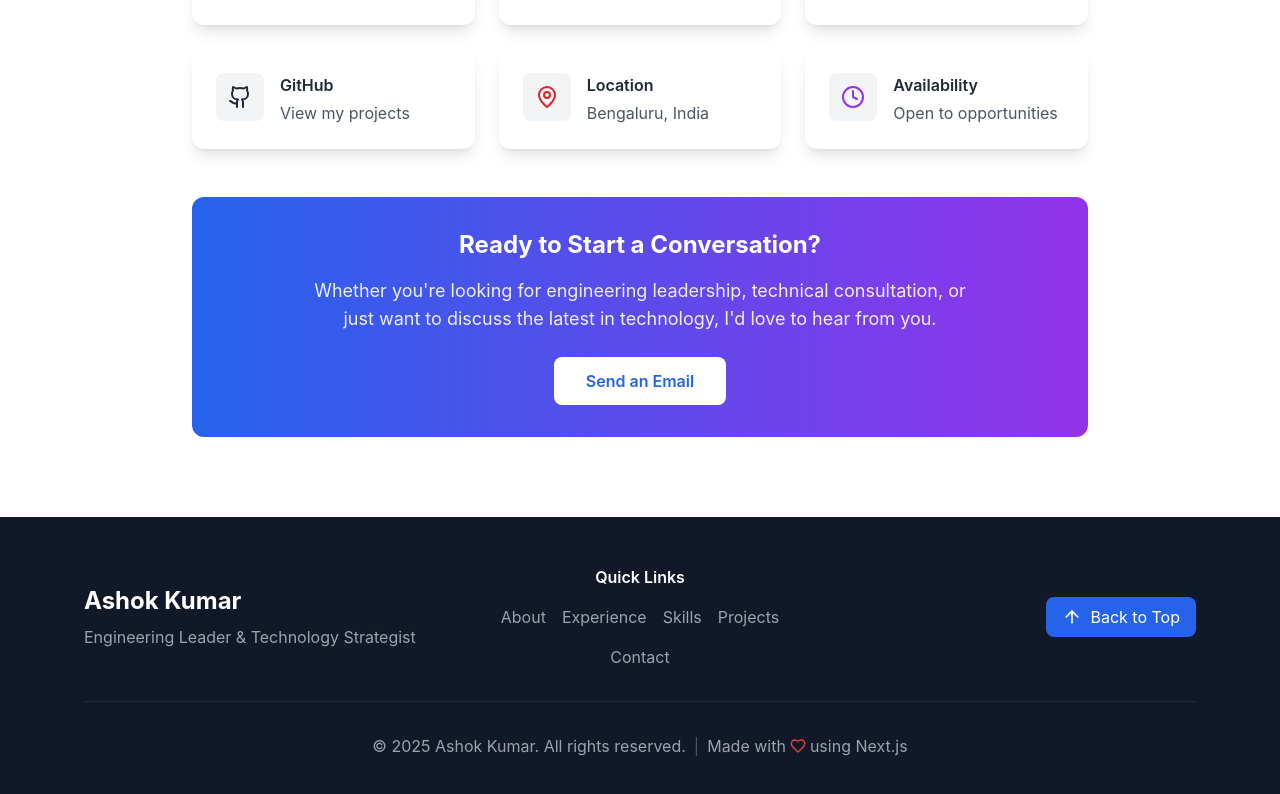
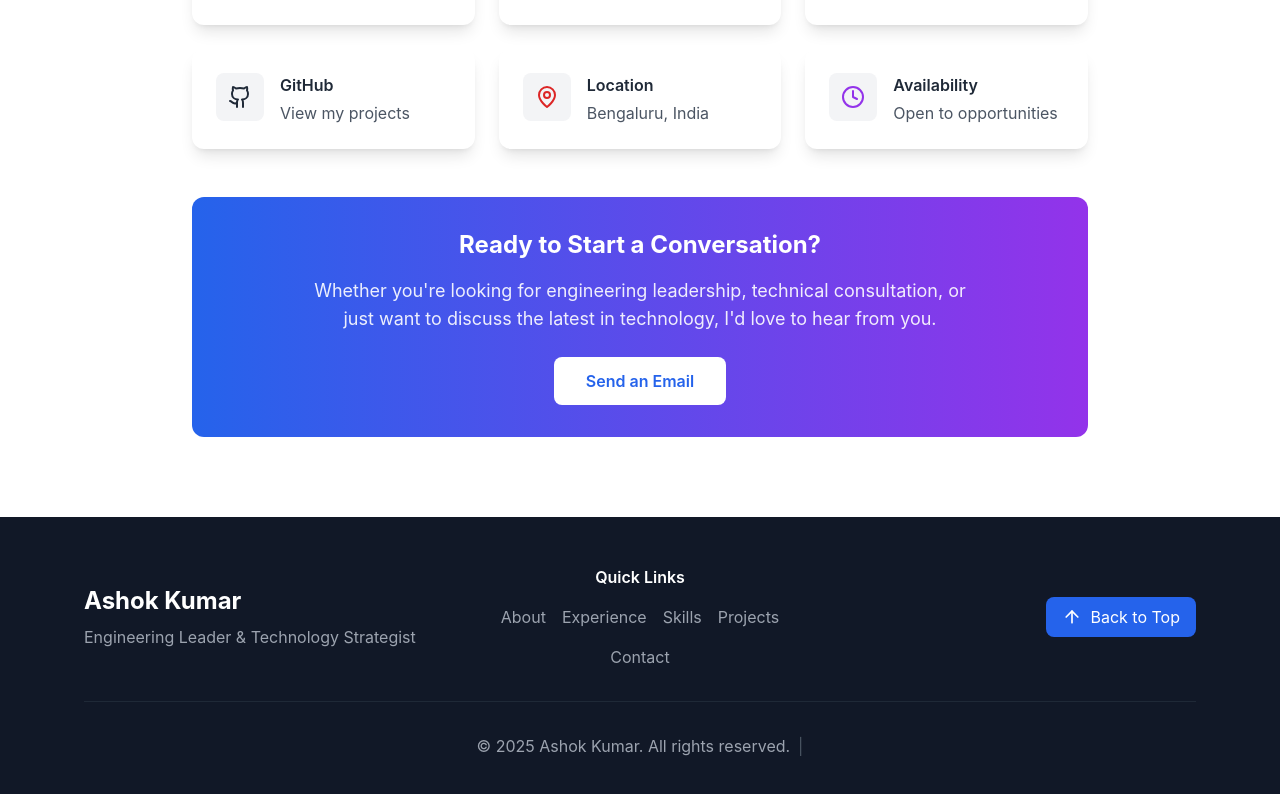
Before and after one commit to ashokkumarin/myprofile, a Next.js app: page / in a window 1280 px wide. Shown: the part 5592-6386 px from the top of the page. Built offline with nearby package versions, Linux system fonts and the light colour scheme.

Commit message:
export static site

```diff
--- a/components/Footer.tsx
+++ b/components/Footer.tsx
@@ -81,16 +81,6 @@ const Footer = () => {
           <p className="text-gray-400 flex items-center justify-center space-x-2">
             <span>&copy; {currentYear} Ashok Kumar. All rights reserved.</span>
             <span className="text-gray-600">|</span>
-            <span className="flex items-center space-x-1">
-              <span>Made with</span>
-              <motion.div
-                animate={{ scale: [1, 1.2, 1] }}
-                transition={{ duration: 1, repeat: Infinity }}
-              >
-                <Heart size={16} className="text-red-500" />
-              </motion.div>
-              <span>using Next.js</span>
-            </span>
           </p>
         </motion.div>
       </div>
--- a/package.json
+++ b/package.json
@@ -7,7 +7,7 @@
     "build": "next build",
     "start": "next start",
     "lint": "next lint",
-    "export": "next build && next export",
+    "export": "next build",
     "deploy": "gh-pages -d out"
   },
   "dependencies": {
```
